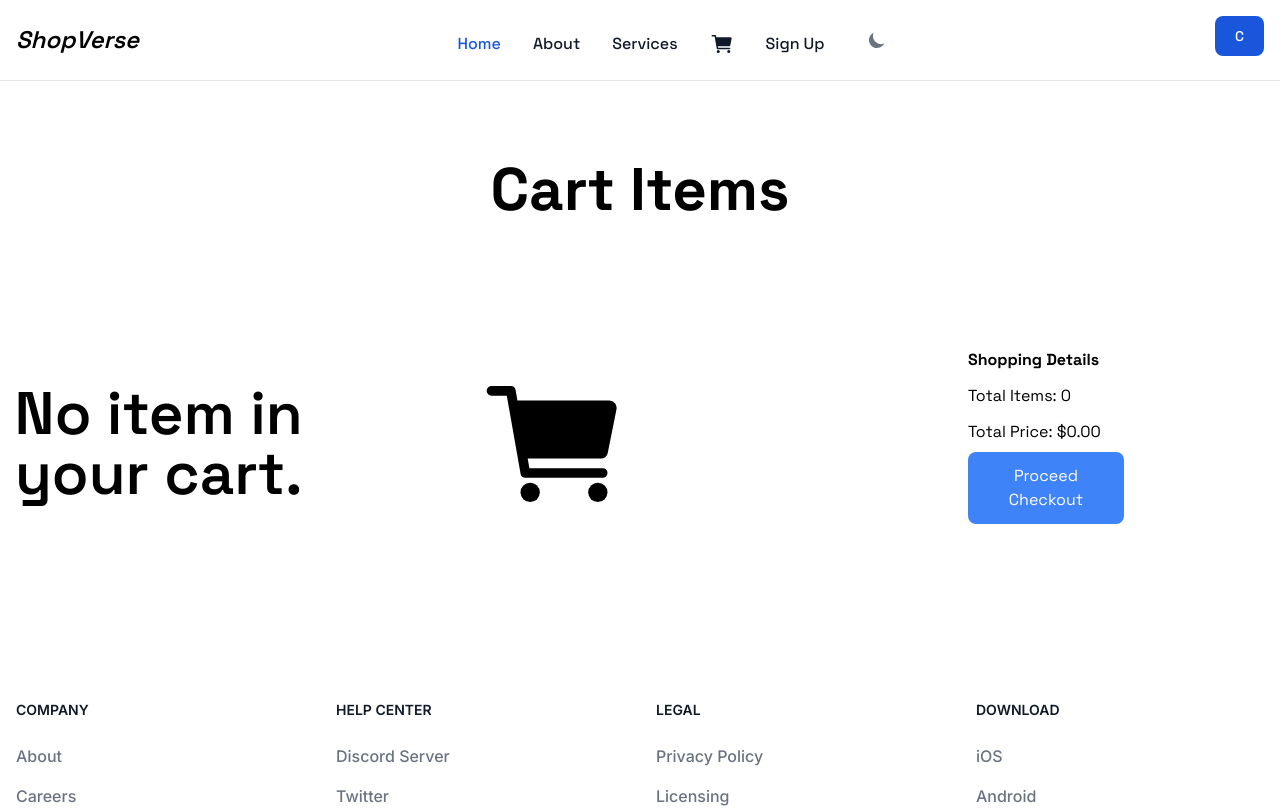
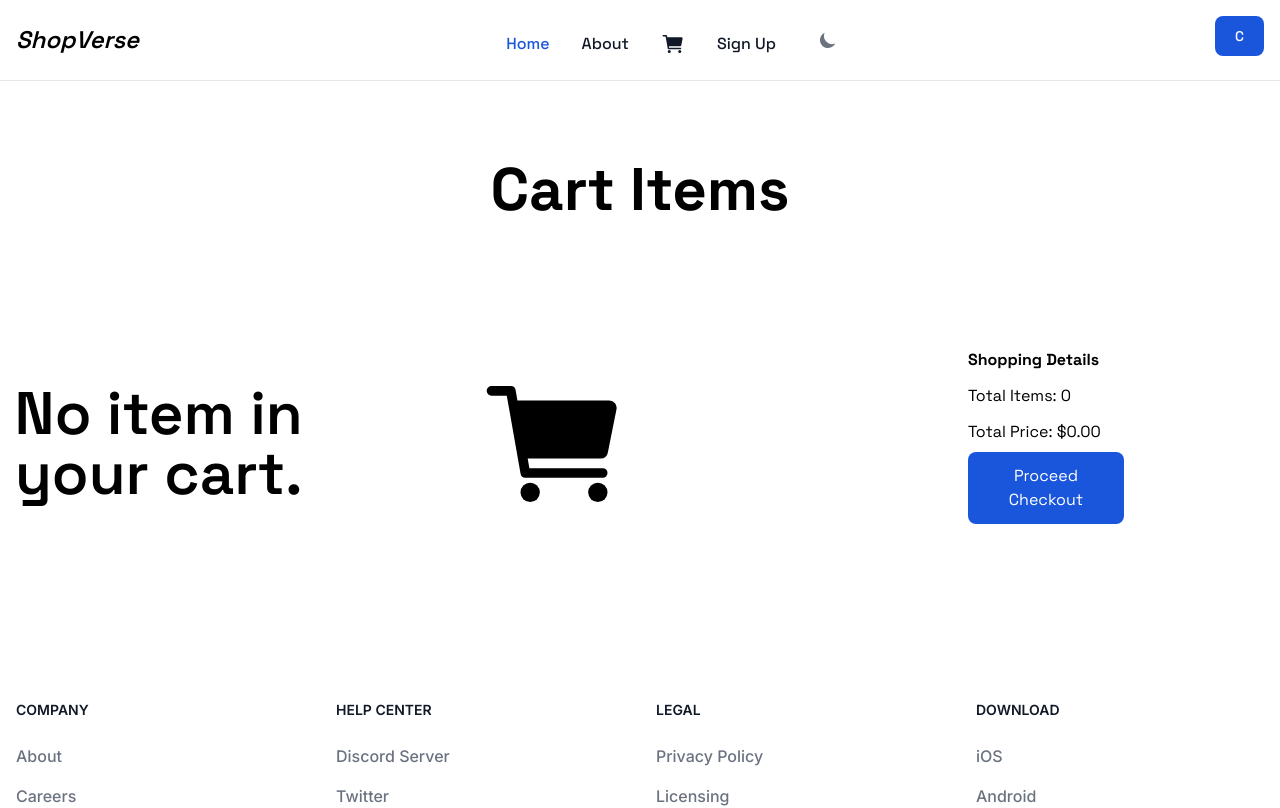
Before and after one commit to patrickiyiakimo/shopverse, a Next.js app: page /cart in a window 1280 px wide. Shown: the top 808 px of the page. Built offline with nearby package versions, Linux system fonts and the light colour scheme; a web font is replaced by a local one.

Commit message:
removed the services from the navbar

```diff
--- a/app/cart/page.tsx
+++ b/app/cart/page.tsx
@@ -78,7 +78,7 @@ const CartPage: React.FC = () => {
                         Product
                       </th>
                       <th scope="col" className="px-6 py-3">
-                        Qty
+                        Quantity
                       </th>
                       <th scope="col" className="px-6 py-3">
                         Price
@@ -179,7 +179,7 @@ const CartPage: React.FC = () => {
             </div>
           ))
         ) : (
-          <p className="flex items-center font-semibold justify-center text-center text-2xl md:text-4xl lg:text-6xl">
+          <p className="flex items-center justify-center text-center text-2xl font-semibold md:text-4xl lg:text-6xl">
             No item in your cart.{" "}
             <IoCart className="ml-20 size-20 md:ml-40 lg:size-72" />
           </p>
@@ -193,7 +193,7 @@ const CartPage: React.FC = () => {
             </p>
             <p>Total Price: ${totalPrice.toFixed(2)}</p>
             <Link href="checkout">
-              <button className="btn mt-2 rounded-lg bg-blue-500 px-3 py-3 text-white hover:bg-blue-600 transition">
+              <button className="btn mt-2 rounded-lg bg-blue-700 px-3 py-3 text-white transition duration-300 hover:bg-blue-800">
                 Proceed Checkout
               </button>
             </Link>
--- a/components/Drawer.tsx
+++ b/components/Drawer.tsx
@@ -11,7 +11,7 @@ export default function Drawer() {
     <div>
       <div className="text-center">
         <button
-          className="mb-2 rounded-lg bg-blue-700 px-5 py-2.5 text-sm font-medium text-white hover:bg-blue-800 focus:outline-none focus:ring-4 focus:ring-blue-300 dark:bg-blue-600 dark:hover:bg-blue-700 dark:focus:ring-blue-800"
+          className="mb-2 rounded-lg bg-blue-700 px-5 py-2.5 text-sm font-medium text-white transition duration-300 hover:bg-blue-800 focus:outline-none focus:ring-4 focus:ring-blue-300 dark:bg-blue-600 dark:hover:bg-blue-700 dark:focus:ring-blue-800"
           type="button"
           onClick={toggleDrawer}
         >
--- a/components/Navbar.tsx
+++ b/components/Navbar.tsx
@@ -73,12 +73,6 @@ export default function Home() {
                 </li>
               </Link>
 
-              <Link href="services">
-                <li className="mt-3 block rounded px-3 py-2 text-gray-900 hover:bg-gray-100 dark:border-gray-700 dark:text-white dark:hover:bg-gray-700 dark:hover:text-white md:p-0 md:hover:bg-transparent md:hover:text-blue-700 md:dark:hover:bg-transparent md:dark:hover:text-blue-500">
-                  Services
-                </li>
-              </Link>
-
               <Link href="cart">
                 <li className="mt-3 block rounded px-3 py-2 text-gray-900 hover:bg-gray-100 dark:border-gray-700 dark:text-white dark:hover:bg-gray-700 dark:hover:text-white md:p-0 md:hover:bg-transparent md:hover:text-blue-700 md:dark:hover:bg-transparent md:dark:hover:text-blue-500">
                   <IoCart className="size-6" />
```
